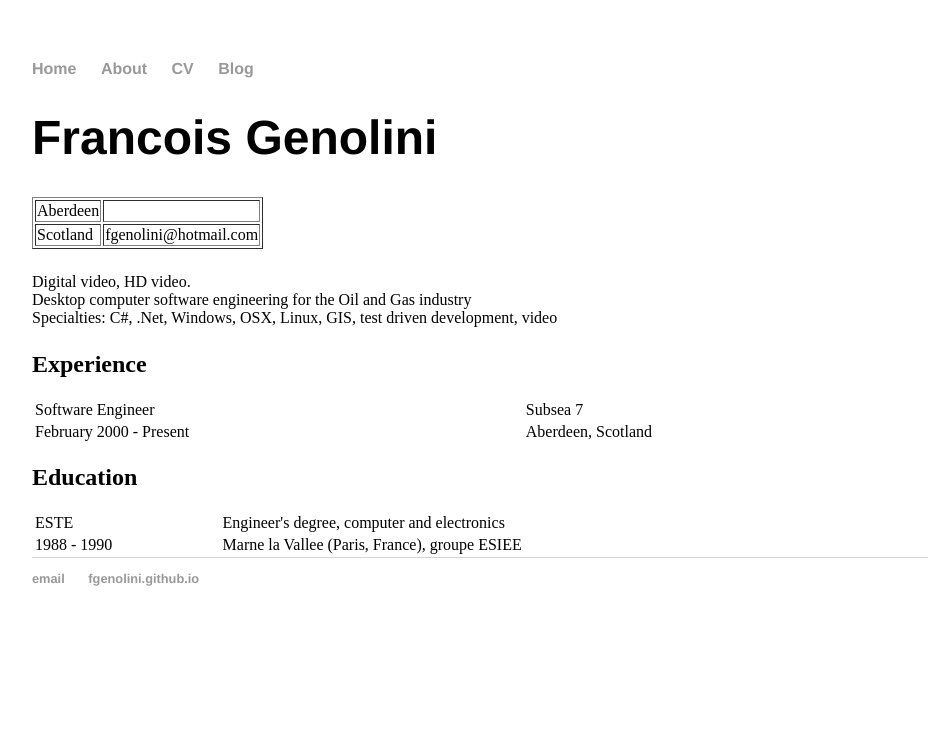
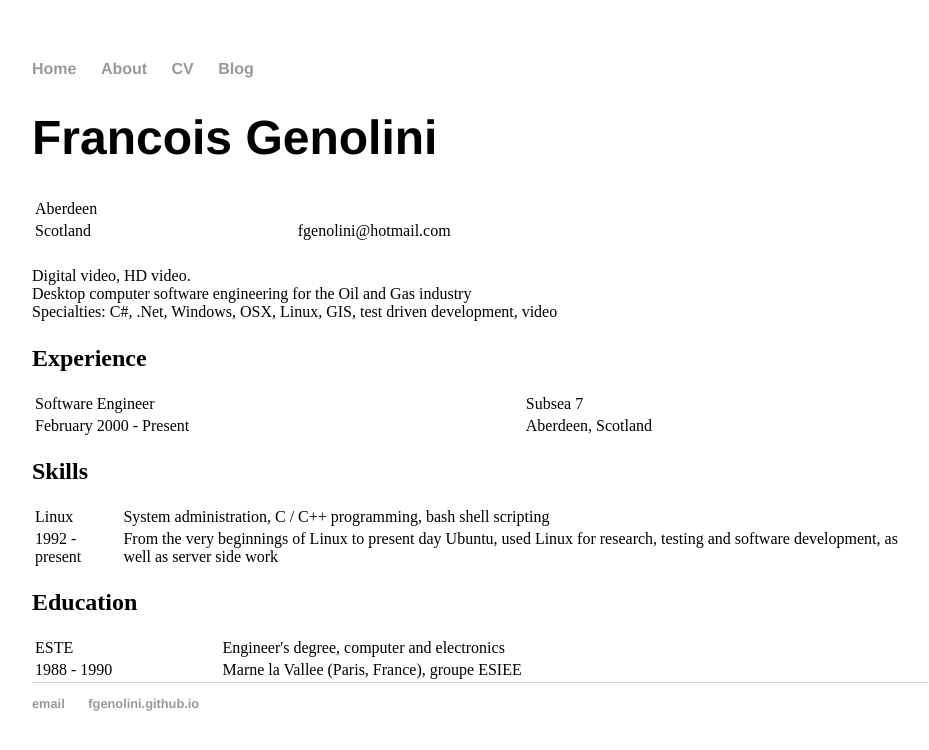
Before and after one commit to fgenolini/fgenolini.github.io, a Jekyll site: the page built from cv/index.html, in a window 1280 px wide. Shown: the top 750 px of the page, without its empty margins (160-1089 px from the left). Built offline with Jekyll 4.4.1, drawn with Linux system fonts in a browser that asks for light colours.

Commit message:
Added skill (very beginning)

```diff
--- a/cv/index.html
+++ b/cv/index.html
@@ -3,7 +3,7 @@ layout: default
 title: Francois Genolini
 ---
 <h1>Francois Genolini</h1>
-<table border=1>
+<table style="width:100%">
   <tr>
     <td>Aberdeen</td>
     <td></td>
@@ -35,6 +35,17 @@ Specialties: C#, .Net, Windows, OSX, Linux, GIS, test driven development, video
     <td>Aberdeen, Scotland</td>
   </tr>
 </table>
+<h2>Skills</h2>
+<table style="width:100%">
+  <tr>
+    <td>Linux</td>
+    <td>System administration, C / C++ programming, bash shell scripting</td>
+  </tr>
+  <tr>
+    <td>1992 - present</td>
+    <td>From the very beginnings of Linux to present day Ubuntu, used Linux for research, testing and software development, as well as server side work</td>
+  </tr>
+</table>
 <h2>Education</h2>
 <table style="width:100%">
   <tr>
```
